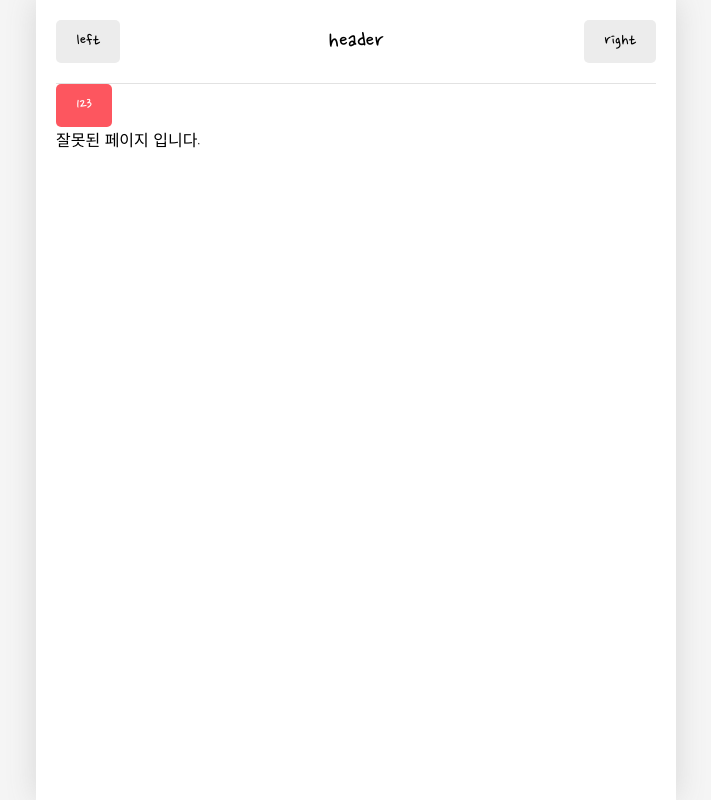
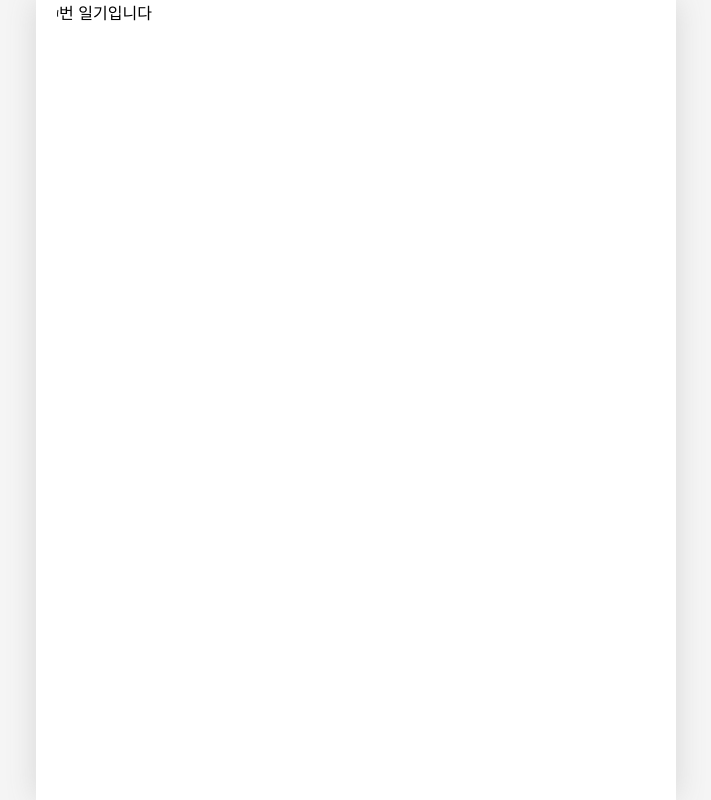
Before and after one commit to jjeankim/emotion-diary, a React (Create React App) app: page /edit/1 in a window 1280 px wide. Shown: the whole page, without its empty margins (284-995 px from the left). Built offline with nearby package versions, Linux system fonts and the light colour scheme; a web font is replaced by a local one.

Commit message:
Feat: state 추가

```diff
--- a/src/App.js
+++ b/src/App.js
@@ -3,18 +3,39 @@
 import Diary from "./pages/Diary";
 import New from "./pages/New";
 import Notfound from "./pages/Notfound";
-import Button from "./components/Button";
-import Header from "./components/Header";
+import Edit from "./pages/Edit";
+import { useReducer } from "react";
+
+function reducer(state, action) {
+  return state
+}
+
+const mockDate = [
+  {
+    id: 1,
+    createDate: new Date().getTime(),
+    emotionId: 1,
+    content: "1번 일기 내용",
+  },
+  {
+    id: 2,
+    createDate: new Date().getTime(),
+    emotionId: 2,
+    content: "2번 일기 내용",
+  },
+];
+
 
 function App() {
+  const [data, dispatch] = useReducer(reducer, mockDate);
+
   return (
     <>
-    <Header title={"header"} leftChild={<Button text={"left"} />} rightChild={<Button text={"right"}/>} />
-      <Button text={123} type={"NEGATIVE"}></Button>
       <Routes>
         <Route path="/" element={<Home />} />
         <Route path="/new" element={<New />} />
         <Route path="/diary/:id" element={<Diary />} />
+        <Route path="/edit/:id" element={<Edit />} />
         <Route path="*" element={<Notfound />} />
       </Routes>
     </>
--- /dev/null
+++ b/src/pages/Edit.jsx
@@ -0,0 +1,9 @@
+import { useParams } from "react-router-dom";
+
+const Edit = () => {
+  const params = useParams()
+
+  return <div>{params.id}번 일기입니다</div>
+}
+
+export default Edit;
```
